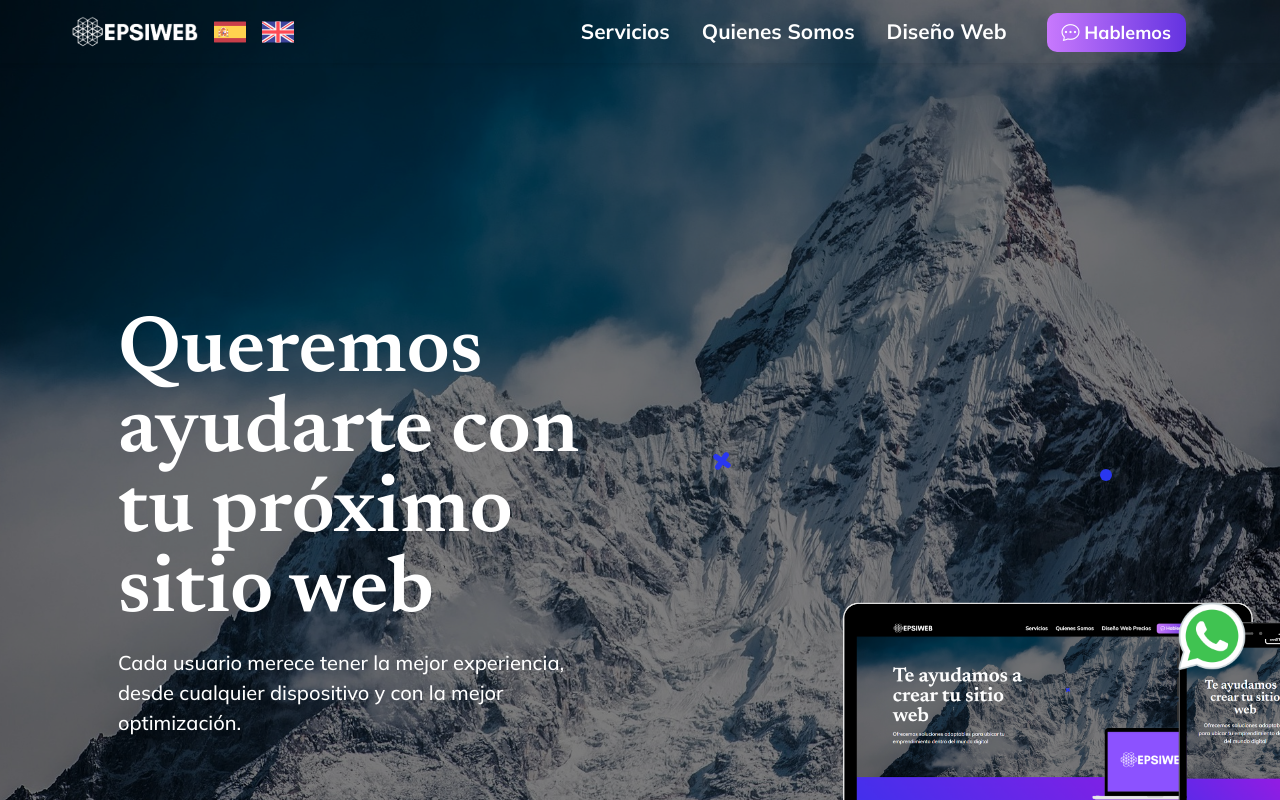
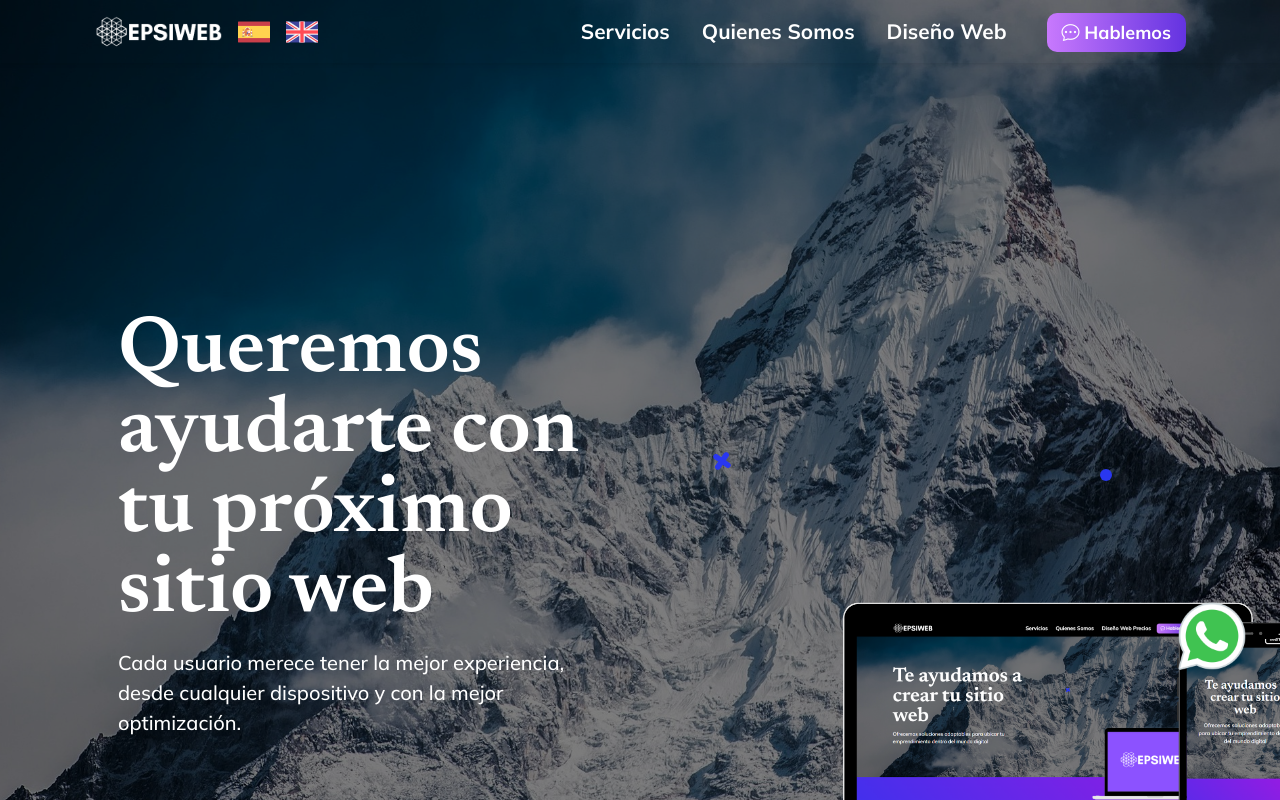
Before and after one commit to juanarede/EpsiWeb, a React (Create React App) app: page / in a window 1280 px wide. Shown: the top 800 px of the page. Built offline with nearby package versions, Linux system fonts and the light colour scheme.

Commit message:
navbar arreglado

```diff
--- a/src/Components/navbar/navbar.css
+++ b/src/Components/navbar/navbar.css
@@ -2,7 +2,7 @@
     width: 8rem;
 }
 .navegacion{
-    padding: 0;
+    padding-right: 0;
 }
 #mainNav{
     z-index: 1000;
```
